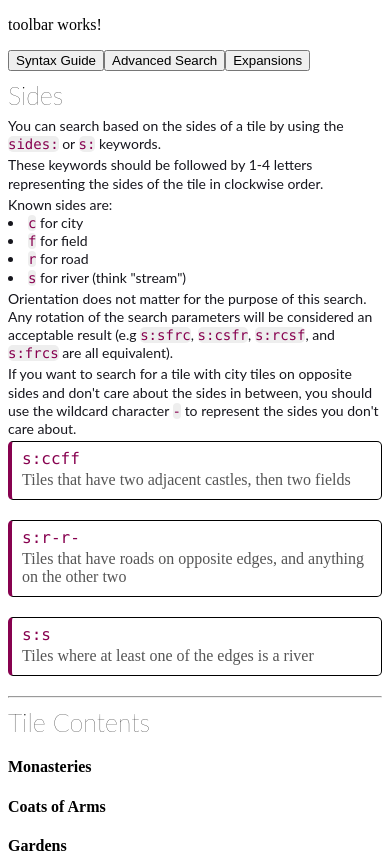
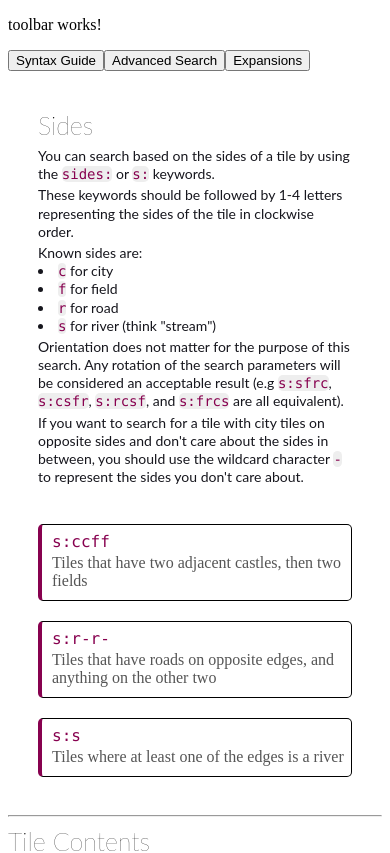
Before and after one commit to Nate5524/CarcassonneDB, an Angular app: page /syntax-guide in a window 390 px wide. Shown: the top 853 px of the page. Built offline with nearby package versions, Linux system fonts and the light colour scheme.

Commit message:
column layout

```diff
--- a/src/app/syntax-guide/syntax-guide.component.css
+++ b/src/app/syntax-guide/syntax-guide.component.css
@@ -1,3 +1,33 @@
+.section{
+    display:flex;
+    justify-content: space-between;
+    padding: 30px;
+}
+
+.sectionExplanation{
+    width: 44%;
+    margin-right: 20px;
+}
+
+.sectionExamples{
+    width: 40%;
+    padding-top: 15px;
+}
+
+@media (max-width: 768px) {
+    .section{
+        display:block;
+    }
+
+    .sectionExplanation{
+        min-width: 100%;
+    }
+
+    .sectionExamples{
+        min-width: 100%;
+    }
+}
+
 .sectionTitle{
     font-weight: lighter;
     margin-top: 9px;
@@ -37,7 +67,7 @@
     padding: 2px;
     padding: 7px;
     padding-left:10px;
-    margin-bottom: 20px;
+    margin-top: 20px;
     color: #555;
     border: 1px solid black;
     border-left: 4px solid #87014f;
--- a/src/app/syntax-guide/syntax-guide.component.html
+++ b/src/app/syntax-guide/syntax-guide.component.html
@@ -1,4 +1,6 @@
 <app-toolbar></app-toolbar>
+<div class="section">
+  <div class="sectionExplanation">
     <h2 class="sectionTitle">Sides</h2>
     <p class="sectionBody">
       You can search based on the sides of a tile by using the
@@ -6,8 +8,8 @@
       <span class="keyword">s:</span> keywords.
     </p>
     <p class="sectionBody">
-  These keywords should be followed by 1-4 letters representing the sides of the tile
-  in clockwise order.
+      These keywords should be followed by 1-4 letters representing the sides of
+      the tile in clockwise order.
     </p>
     <p class="sectionBody">
       Known sides are:
@@ -17,28 +19,36 @@
       <li><span class="keyword">s</span> for river (think "stream")</li>
     </p>
     <p class="sectionBody">
-  Orientation does not matter for the purpose of this search. Any rotation of
-  the search parameters will be considered an acceptable result (e.g
+      Orientation does not matter for the purpose of this search. Any rotation
+      of the search parameters will be considered an acceptable result (e.g
       <span class="keyword">s:sfrc</span>, <span class="keyword">s:csfr</span>,
       <span class="keyword">s:rcsf</span>, and
       <span class="keyword">s:frcs</span> are all equivalent).
     </p>
     <p class="sectionBody">
-  If you want to search for a tile with city tiles on opposite sides and don't
-  care about the sides in between, you should use the wildcard character
-  <span class="keyword">-</span> to represent the sides you don't care about.
+      If you want to search for a tile with city tiles on opposite sides and
+      don't care about the sides in between, you should use the wildcard
+      character
+      <span class="keyword">-</span> to represent the sides you don't care
+      about.
     </p>
+  </div>
+  <div class="sectionExamples">
     <div class="exampleSearch">
       <p class="keyword">s:ccff</p>
       <p>Tiles that have two adjacent castles, then two fields</p>
     </div>
     <div class="exampleSearch">
       <p class="keyword">s:r-r-</p>
-  <p>Tiles that have roads on opposite edges, and anything on the other two</p>
+      <p>
+        Tiles that have roads on opposite edges, and anything on the other two
+      </p>
     </div>
     <div class="exampleSearch">
       <p class="keyword">s:s</p>
       <p>Tiles where at least one of the edges is a river</p>
+    </div>
+  </div>
 </div>
 <hr />
 <h2 class="sectionTitle">Tile Contents</h2>
```
Lines whose indentation alone changed are shown as unchanged.
